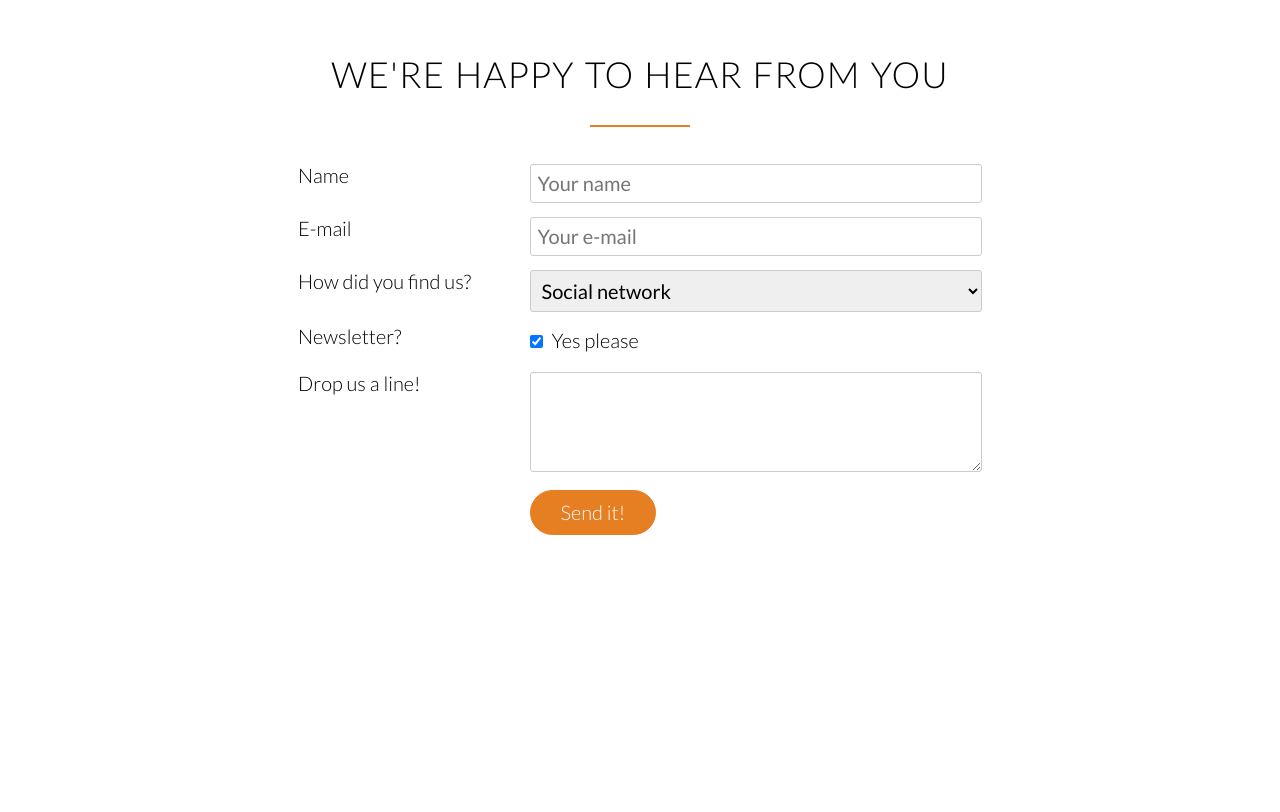
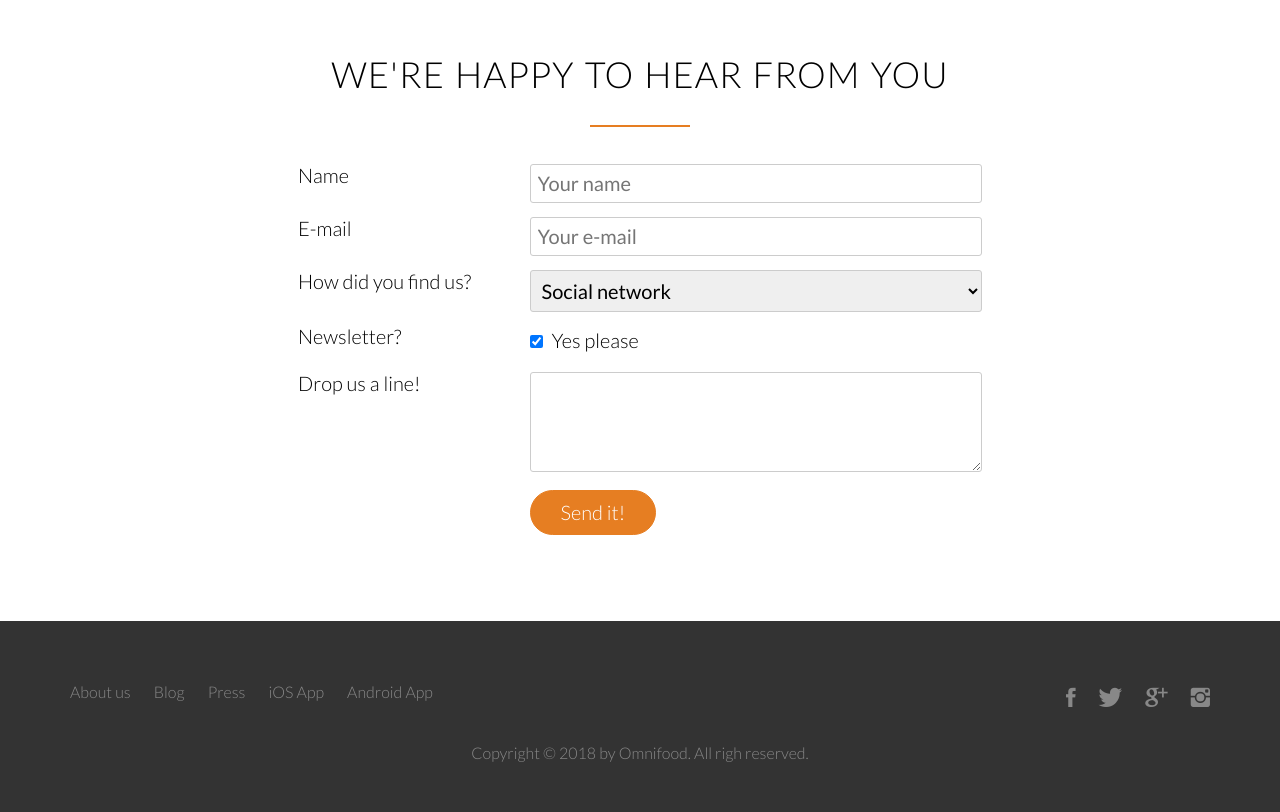
Before and after one commit to fingerzz96/Udemy-web_project, a plain HTML site: page index.html in a window 1280 px wide. Shown: the part 4696-5508 px from the top of the page. Before the commit the page ends 5317 px from the top, so only its background shows below. Drawn offline with Linux system fonts and the light colour scheme; files whose address does not match are found by name.

Commit message:
Added footer

```diff
--- a/index.html
+++ b/index.html
@@ -387,5 +387,33 @@
         </form>
     </div>
 </section>
+
+<footer>
+    <div class="row">
+        <div class="col span-1-of-2">
+            <ul class="footer-nav">
+                <li><a href="#">About us</a></li>
+                <li><a href="#">Blog</a></li>
+                <li><a href="#">Press</a></li>
+                <li><a href="#">iOS App</a></li>
+                <li><a href="#">Android App</a></li>
+            </ul>
+        </div>
+        <div class="col span-1-of-2">
+            <ul class="social-links">
+                <li><a href="#"><i class="ion-social-facebook"></i></a></li>
+                <li><a href="#"><i class="ion-social-twitter"></i></a></li>
+                <li><a href="#"><i class="ion-social-googleplus"></i></a></li>
+                <li><a href="#"><i class="ion-social-instagram"></i></a></li>
+            </ul>
+
+        </div>
+    </div>
+    <div class="row">
+        <p>
+            Copyright &copy; 2018 by Omnifood. All righ reserved.
+        </p>
+    </div>
+</footer>
 </body>
 </html>
--- a/resources/css/style.css
+++ b/resources/css/style.css
@@ -482,10 +482,88 @@ textarea {
     height: 100px;
 }
 
-input[type=checkbox]{
+input[type=checkbox] {
     margin: 10px 5px 10px 0;
 }
 
-*:focus{
+*:focus {
     outline: none;
 }
+
+/*------------------------------------------------------*/
+/* FOOTER */
+/*------------------------------------------------------*/
+
+footer {
+    background-color: #333333;
+    padding: 50px;
+    font-size: 80%;
+}
+
+.footer-nav {
+    list-style: none;
+    float: left;
+}
+
+.social-links {
+    list-style: none;
+    float: right;
+}
+
+.footer-nav li, .social-links li {
+    display: inline-block;
+    margin-right: 20px;
+}
+
+.footer-nav li:last-child, .social-links li:last-child {
+    margin-right: 0;
+}
+
+.footer-nav li a:link,
+.footer-nav li a:visited,
+.social-links li a:link,
+.social-links li a:visited {
+    text-decoration: none;
+    border: 0;
+    color: #888;
+    transition: color 0.2s;
+}
+
+.footer-nav li a:hover,
+.footer-nav li a:active {
+    color: #dddddd;
+}
+
+.social-links li a:link,
+.social-links li a:visited {
+    font-size: 160%;
+}
+
+ion-social-facebook,
+ion-social-twitter,
+ion-social-googleplus,
+ion-social-instagram {
+    transition: color 0.2s;
+}
+
+.ion-social-facebook:hover {
+    color: #3b5999;
+}
+
+.ion-social-twitter:hover {
+    color: #55acee;
+}
+
+.ion-social-googleplus:hover {
+    color: #dd4b39;
+}
+
+.ion-social-instagram:hover {
+    color: #e4405f;
+}
+
+footer p {
+    color: #888888;
+    text-align: center;
+    margin-top: 20px;
+}
```
